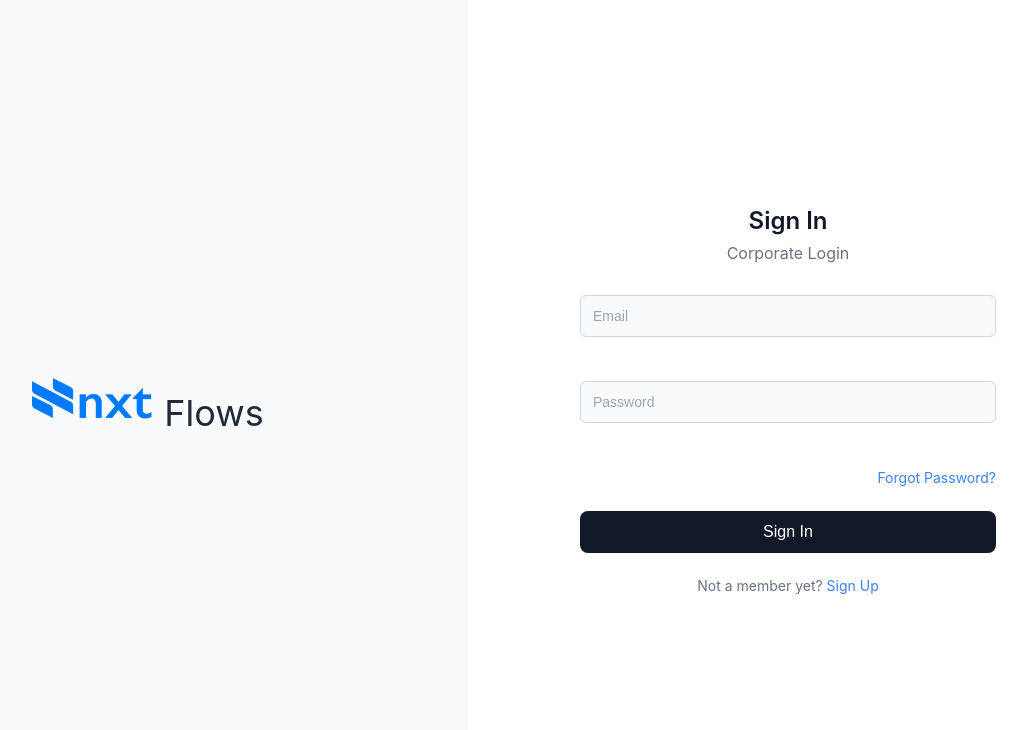
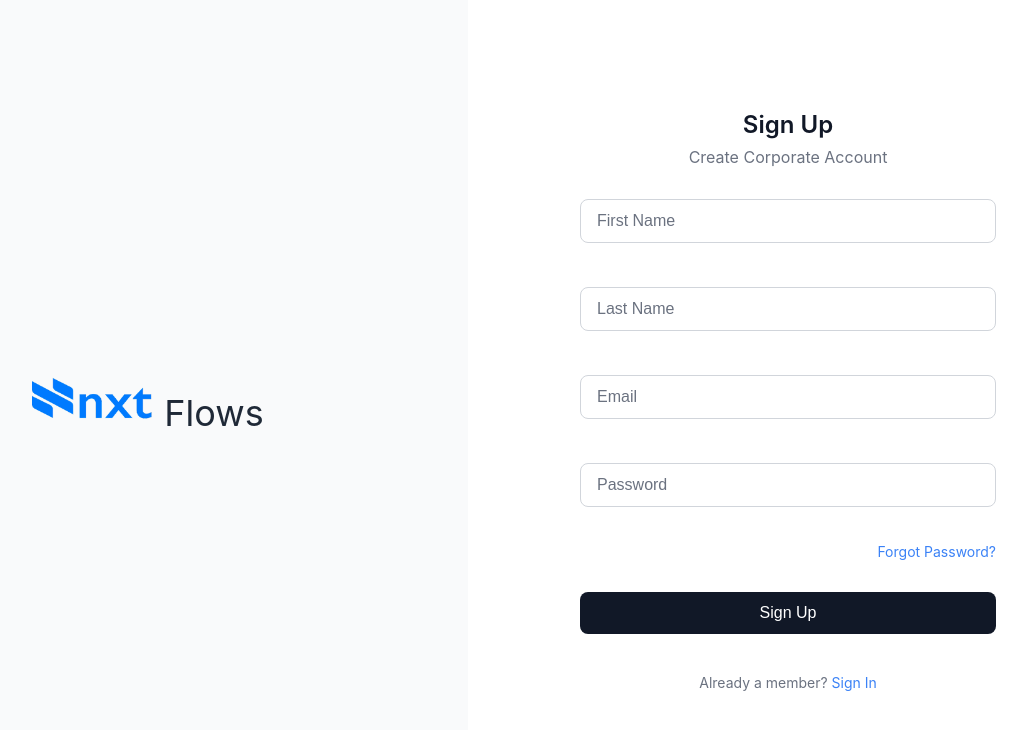
Before and after one commit to JagadeshSivakumar/NXT-Flows, a React (Create React App) app: page / in a window 1280 px wide. Shown: the top 730 px of the page, without its empty margins (172-1199 px from the left). Built offline with nearby package versions, Linux system fonts and the light colour scheme.

Commit message:
Signup page

```diff
--- a/src/App.js
+++ b/src/App.js
@@ -7,6 +7,7 @@ import Studio from "./components/pages/Studio/Studio";
 import Knowledge from "./components/pages/Knowledge/Knowledge";
 import Settings from "./components/pages/Settings/Settings";
 import FlowBuilder from "./components/pages/StudioNewBlank/StudioNewBlank";
+import Signup from"./components/pages/Signup/Signup";
 import "./App.css";
 
 
@@ -14,8 +15,9 @@ function App() {
   return (
     <Router>
       <Routes>
+        <Route path="/" element={<Signup />} />
         <Route path="/" element={<Login />} />
-        <Route path="/Exploreflow" element={<Exploreflow />} />
+       <Route path="/Exploreflow" element={<Exploreflow />} />
         <Route path="/flows" element={<Flows />} />
         <Route path="/studio" element={<Studio />} />
        <Route path="/studio/:id" element={<FlowBuilder />} />
--- /dev/null
+++ b/src/components/pages/Signup/Signup.css
@@ -0,0 +1,238 @@
+/* Signup.css */
+* {
+  margin: 0;
+  padding: 0;
+  box-sizing: border-box;
+}
+
+body {
+  font-family: -apple-system, BlinkMacSystemFont, "Segoe UI", Roboto, Oxygen,
+    Ubuntu, Cantarell, "Fira Sans", "Droid Sans", "Helvetica Neue", sans-serif;
+  -webkit-font-smoothing: antialiased;
+  -moz-osx-font-smoothing: grayscale;
+}
+
+.signup-container {
+  min-height: 100vh;
+  display: flex;
+  flex-direction: column;
+}
+
+.branding-section {
+  flex: 1;
+  display: flex;
+  align-items: center;
+  justify-content: center;
+  padding: 2rem;
+  background-color: #f9fafb;
+  min-height: 200px;
+}
+
+.brand-wrapper {
+  display: flex;
+  flex-direction: column;
+  align-items: center;
+  gap: 1rem;
+  text-align: center;
+}
+
+.brand-text {
+  display: flex;
+  flex-direction: column;
+  align-items: center;
+  font-size: 2rem;
+  font-weight: 700;
+  line-height: 1;
+}
+
+.brand-text img {
+  max-width: 100px;
+  height: auto;
+}
+
+.brand-flows {
+  color: #1f2937;
+  font-weight: 400;
+  font-size: 1.5rem;
+  margin-top: 0.5rem;
+}
+
+.form-section {
+  flex: 1;
+  display: flex;
+  align-items: center;
+  justify-content: center;
+  padding: 2rem;
+  background-color: #fff;
+}
+
+.form-container {
+  width: 100%;
+  max-width: 28rem;
+  padding: 0 1rem;
+}
+
+.form-header {
+  text-align: center;
+  margin-bottom: 2rem;
+}
+
+.form-title {
+  font-size: 1.5rem;
+  font-weight: 600;
+  color: #111827;
+  margin-bottom: 0.5rem;
+}
+
+.form-subtitle {
+  color: #6b7280;
+  font-size: 1rem;
+}
+
+.signup-form {
+  display: flex;
+  flex-direction: column;
+  gap: 1.5rem;
+}
+
+.form-group {
+  display: flex;
+  flex-direction: column;
+}
+
+.form-input {
+  width: 100%;
+  padding: 0.75rem 1rem;
+  border: 1px solid #d1d5db;
+  border-radius: 0.5rem;
+  font-size: 1rem;
+  color: #111827;
+  background-color: #fff;
+  outline: 0;
+  transition: all 0.2s ease-in-out;
+}
+
+.form-input::placeholder {
+  color: #6b7280;
+}
+
+.form-input:focus {
+  border-color: transparent;
+  box-shadow: 0 0 0 2px #3b82f6;
+}
+
+.forgot-password-container {
+  text-align: right;
+  margin-top: -0.5rem; /* Moved up slightly */
+  margin-bottom: 0.5rem;
+}
+
+.forgot-password-link {
+  color: #3b82f6;
+  text-decoration: none;
+  font-size: 0.875rem;
+  transition: color 0.2s ease-in-out;
+}
+
+.forgot-password-link:hover {
+  color: #2563eb;
+}
+
+.signin-button {
+  width: 100%;
+  background-color: #111827;
+  color: #fff;
+  padding: 0.75rem 1rem;
+  border: none;
+  border-radius: 0.5rem;
+  font-size: 1rem;
+  font-weight: 500;
+  cursor: pointer;
+  transition: background-color 0.2s ease-in-out;
+}
+
+.signin-button:hover {
+  background-color: #1f2937;
+}
+
+.signin-button:active {
+  transform: translateY(1px);
+}
+
+.signup-container-bottom {
+  text-align: center;
+  font-size: 0.875rem;
+  color: #6b7280;
+  margin-top: 1rem;
+}
+
+.signup-link {
+  color: #3b82f6;
+  text-decoration: none;
+  transition: color 0.2s ease-in-out;
+}
+
+.signup-link:hover {
+  color: #2563eb;
+}
+
+.error-message {
+  color: #e53e3e;
+  font-size: 0.875rem;
+  text-align: center;
+  margin-bottom: 1rem;
+  padding: 0.5rem;
+  background-color: #fed7d7;
+  border-radius: 0.25rem;
+  border: 1px solid #feb2b2;
+}
+
+/* Medium screens (tablets) */
+@media (min-width: 768px) {
+  .signup-container {
+    flex-direction: row;
+  }
+
+  .branding-section {
+    min-height: 100vh;
+  }
+
+  .brand-wrapper {
+    flex-direction: row;
+    gap: 1.5rem;
+  }
+
+  .brand-text {
+    flex-direction: row;
+    align-items: flex-end;
+  }
+
+  .brand-flows {
+    margin-left: 0.75rem;
+    margin-top: 0;
+    font-size: 2rem;
+  }
+
+  .brand-text img {
+    max-width: 120px;
+  }
+}
+
+/* Large screens (desktops) */
+@media (min-width: 1024px) {
+  .branding-section {
+    padding: 3rem;
+  }
+
+  .form-section {
+    padding: 3rem;
+  }
+
+  .brand-text {
+    font-size: 2.25rem;
+  }
+
+  .brand-flows {
+    font-size: 2.25rem;
+  }
+}
--- /dev/null
+++ b/src/components/pages/Signup/Signup.jsx
@@ -0,0 +1,130 @@
+import React, { useState } from 'react';
+import { useNavigate } from 'react-router-dom';
+import './Signup.css';
+
+function Signup() {
+  const [firstname, setFirstname] = useState('');
+  const [lastname, setLastname] = useState('');
+  const [email, setEmail] = useState('');
+  const [password, setPassword] = useState('');
+  const [error, setError] = useState('');
+  const navigate = useNavigate();
+
+  const handleSubmit = (e) => {
+    e.preventDefault();
+    setError('');
+
+    // Basic validation
+    if (!firstname || !lastname || !email || !password) {
+      setError('Please fill in all fields');
+      return;
+    }
+    // Simulate successful login
+    console.log('Signup attempt:', { firstname, lastname, email, password });
+
+    // Navigate to flows on successful login
+    navigate('/Exploreflow');
+  };
+
+  return (
+    <div className="signup-container">
+      {/* Left side - Logo and branding */}
+      <div className="branding-section">
+        <div className="brand-wrapper">
+          {/* Brand text */}
+          <div className="brand-text">
+            <img src="NXT.png" alt="NXT Logo" />
+            <span className="brand-flows">Flows</span>
+          </div>
+        </div>
+      </div>
+
+      {/* Right side - Signup form */}
+      <div className="form-section">
+        <div className="form-container">
+          {/* Header */}
+          <div className="form-header">
+            <h1 className="form-title">Sign Up</h1>
+            <p className="form-subtitle">Create Corporate Account</p>
+          </div>
+
+          {/* Error message */}
+          {error && <div className="error-message">{error}</div>}
+
+          {/* Form */}
+          <form className="signup-form" onSubmit={handleSubmit}>
+            {/* Firstname */}
+            <div className="form-group">
+              <input
+                type="text"
+                value={firstname}
+                onChange={(e) => setFirstname(e.target.value)}
+                placeholder="First Name"
+                className="form-input"
+                required
+              />
+            </div>
+
+            {/* Lastname */}
+            <div className="form-group">
+              <input
+                type="text"
+                value={lastname}
+                onChange={(e) => setLastname(e.target.value)}
+                placeholder="Last Name"
+                className="form-input"
+                required
+              />
+            </div>
+
+            {/* Email */}
+            <div className="form-group">
+              <input
+                type="email"
+                value={email}
+                onChange={(e) => setEmail(e.target.value)}
+                placeholder="Email"
+                className="form-input"
+                required
+              />
+            </div>
+
+            {/* Password field */}
+            <div className="form-group">
+              <input
+                type="password"
+                value={password}
+                onChange={(e) => setPassword(e.target.value)}
+                placeholder="Password"
+                className="form-input"
+                required
+              />
+            </div>
+
+            {/* Forgot password link */}
+            <div className="forgot-password-container">
+              <a href="#" className="forgot-password-link">
+                Forgot Password?
+              </a>
+            </div>
+
+            {/* Sign up button */}
+            <button type="submit" className="signin-button">
+              Sign Up
+            </button>
+
+            {/* Login link */}
+            <div className="signup-container-bottom">
+              Already a member?{' '}
+              <a href="#" className="signup-link">
+                Sign In
+              </a>
+            </div>
+          </form>
+        </div>
+      </div>
+    </div>
+  );
+}
+
+export default Signup;
```
